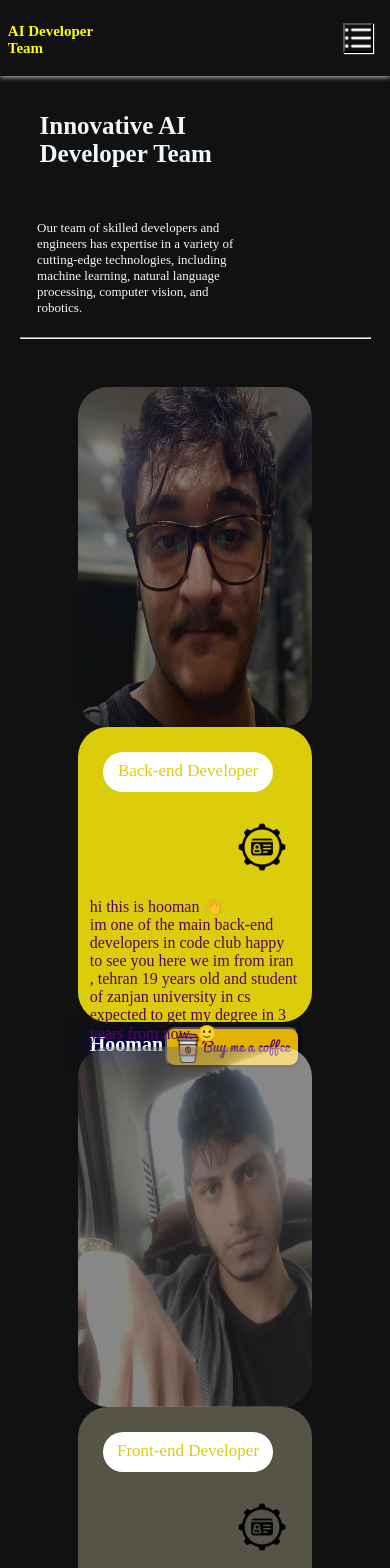
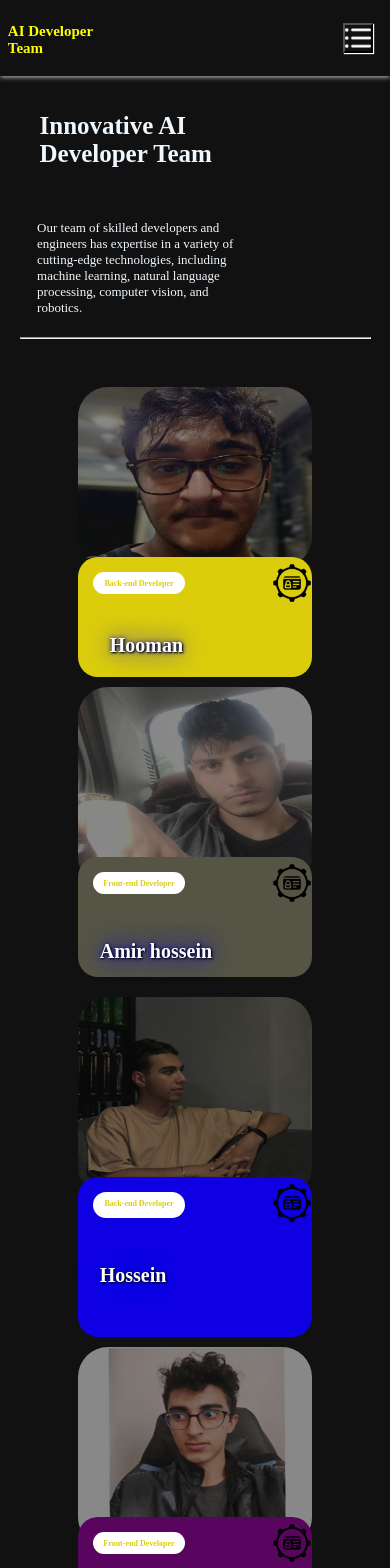
Before and after one commit to github-amirhossein/simple-dev-blog, a React (Vite) app: page / in a window 390 px wide. Shown: the top 1568 px of the page. Built offline with nearby package versions, Linux system fonts and the light colour scheme.

Commit message:
Update App.css

```diff
--- a/src/App.css
+++ b/src/App.css
@@ -205,7 +205,7 @@ a{
 .about-matn-developer{
     background-color: #dbcd0b;
    margin-top: 100px;
-   border-radius:30px ;
+   border-radius:20px ;
     height: 295px;
     float: left;
     width: 49% ;
@@ -309,7 +309,7 @@ a{
 }
 .about-matn-developer1{
     background-color: #555445;
-   border-radius:30px ;
+   border-radius:20px ;
    margin-top: 0;
     height: 360px;
     float: right;
@@ -337,7 +337,7 @@ a{
 }
 .about-matn-developer2{
     background-color: #0f00e3;
-   border-radius:30px ;
+   border-radius:20px ;
    margin-top: 0;
     height: 430px;
     float: left;
@@ -616,7 +616,16 @@ a{
     margin: 0px 3px 0px 0px;
     color: #000000;
     }
-
+    .masol{
+        width: 35%;
+        height: 10%;
+        margin-right: 0;
+    }
+    .masol p{
+        margin: 8px 0px;
+        font-size: 75%;
+        font-weight: 600;
+    }
 
 }
 @media only screen and (max-width:535px) {
@@ -662,9 +671,174 @@ a{
     .all-project{
         display: none;
     }
+    .hid{
+        display: none;
+    }
+
+
+.body-about-developer{
+    margin: 0;
+    width: 60%;
+    padding: 0 20%;
+    height: 440px;
+   position: relative;
+
+}
+.about-img-developer{
+
+    height: 300px;
+    width: 100%;
+}
+.about-matn-developer{
+    border-radius: 20px;
+    position: absolute;
+    height: 160px;
+    margin-top: -30px;
+    width: 60%;
+    top: 300px;
+
+}
+.body-about-developer1{
+    margin: 0;
+    width: 60%;
+    padding: 0 20%;
+    height: 440px;
+   position: relative;
 
 
 
+}
+.about-img-developer1{
+
+    height: 300px;
+    width: 100%;
+}
+.about-img-developer1 img{
+    margin: 0;
+    width: 100%;
+}
+.about-img-developer2 img{
+    margin: 0;
+    width: 100%;
+    z-index: 5;
+}
+.about-img-developer img{
+    margin-left: 0;
+    margin-top: 20px;
+    width: 100%;
+    height: 90%;
+}
+.about-matn-developer1{
+    position: absolute;
+    height: 160px;
+    margin-top: -30px;
+    width: 60%;
+    top: 300px;
+}
+.body-about-developer2{
+    margin: 0;
+    width: 60%;
+    padding: 0 20%;
+    height: 350px;
+   position: relative;
+
+
+}
+.about-img-developer2{
+
+    height: 200px;
+    width: 100%;
+}
+.about-matn-developer2{
+    position: absolute;
+    height: 160px;
+
+    width: 60%;
+    top: 180px;
+}
+.masol{
+    margin: 15px;
+}
+.masol p{
+    margin: 2px;
+    font-size: 10px;
+}
+.card img{
+    margin-top: 5px;
+    margin-right: 5px;
+}
+.matn-developer-p{
+    margin-top: 2%;
+    height: 30%;
+    float: left;
+
+    width: 90%;
+}
+.matn-developer-p button {
+   display: none;
+}
+.lia{
+    margin-top: 10%;
+}
+.matn-developer-p h2{
+    margin: 10px;
+}
+.card{
+    width: 40px;
+    height: 40px;
+}
+.card img{
+    margin: 0;
+    margin-top: 6px;
+    width: 100%;
+
+}
+
+
+
+
+
+}
+
+@media only screen and (max-width:444px) {
+   .masol{
+    padding-top: 5px;
+   }
+    .masol p{
+        font-size: 8px;
+    }
+}
+@media only screen and (max-width:400px) {
+
+    .body-about-developer{
+        height: 320px;
+    }
+    .body-about-developer1{
+        height: 310px;
+    }
+    .about-img-developer{
+        height: 200px ;
+    }
+    .about-matn-developer{
+        top: 220px;
+        height: 120px;
+
+    }
+    .about-img-developer1{
+        height: 200px ;
+    }
+    .about-matn-developer1{
+        top: 200px;
+        height: 120px;
+    }
+    .matn-developer-p{
+        margin-top: -20px;
+        width: 80%;
+
+    }
+    .lia{
+        margin: 10px !important;
+    }
 
 
 
@@ -672,3 +846,12 @@ a{
 
 
 }
+
+
+
+@media only screen and (max-width:365px) {
+    .masol{
+        height: 20px;
+        padding: 0;
+       }
+}
```
